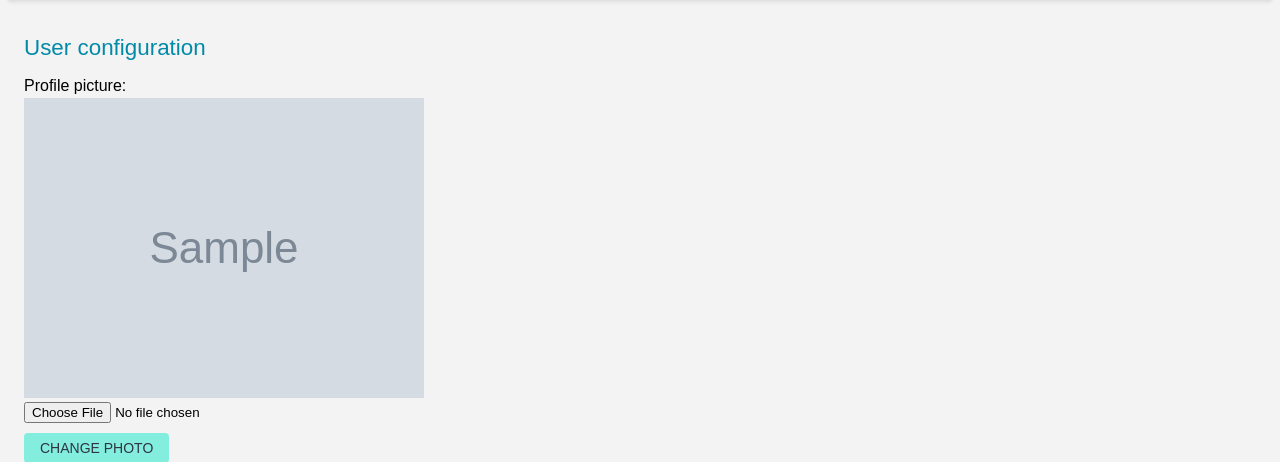
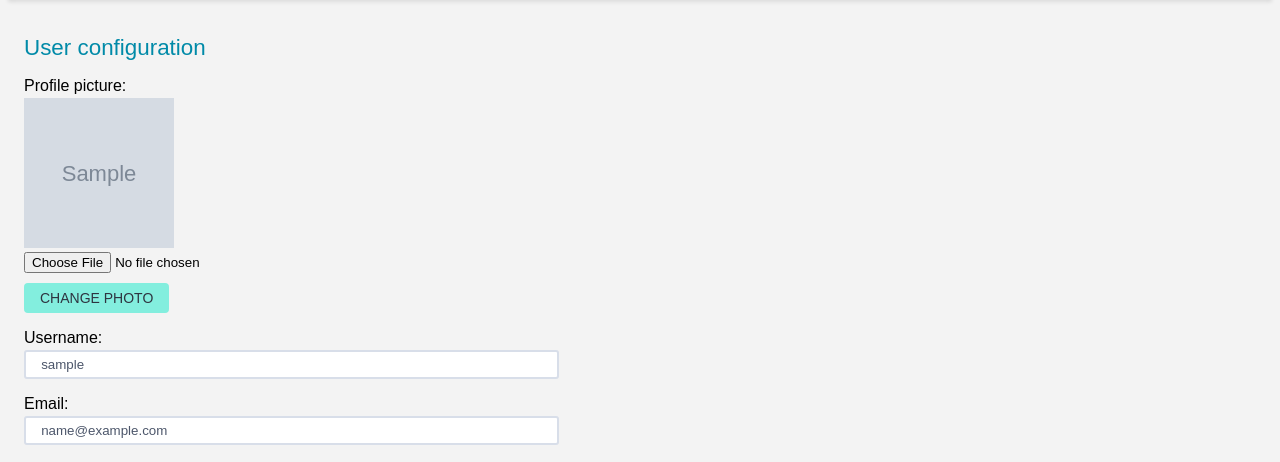
Before and after one commit to ASWPROJECT/BackEnd, a Django app: page /change_picture_profile/ in a window 1280 px wide. Shown: the part 116-578 px from the top of the page. Run offline with Django 4.2, Linux system fonts and the light colour scheme; a user stored in the database is signed in; tables that the repository leaves empty hold one stand-in row (values such as "Sample post"); grey boxes marked "Sample" are stand-in pictures.

Commit message:
Millorar qualitat codi

```diff
--- a/users/templates/user_configuration.html
+++ b/users/templates/user_configuration.html
@@ -55,8 +55,8 @@
         }
 
         .profile-pic {
-          width: 100px;
-          height: 100px;
+          width: 150px;
+          height: 150px;
           object-fit: cover;
         }
       </style>
@@ -82,7 +82,7 @@
         {% csrf_token %}
         <fieldset>
           <label for="image">Profile picture:</label>
-          <img src="{{profile.image_url}}"><br>
+          <img class="profile-pic" src="{{profile.image_url}}"><br>
           <input type="file" name="image" value="{{profile.image.url}}">
           <button type="submit" class="btn-small change-photo-btn">Change photo</button>
         </fieldset>
--- a/users/views.py
+++ b/users/views.py
@@ -13,10 +13,8 @@ from django.contrib.auth.decorators import login_required
 # Create your views here.
 def register_view(request):
     if request.user.is_authenticated:
-        print("REGISTER 2")
         return redirect('allIssues')
     else:
-        print("REGISTER")
         form = CreateUserForm()
         if request.method == 'POST':
             form = CreateUserForm(request.POST)
@@ -31,10 +29,8 @@ def register_view(request):
 
 def login_view(request):
     if request.user.is_authenticated:
-        print("la tenc petita")
         return redirect('allIssues')
     else:
-        print("LOGIN")
         if request.method == 'POST':
             username = request.POST.get('username')
             password = request.POST.get('password')
@@ -82,14 +78,10 @@ def change_picture_profile_view(request):
 
     if request.method == 'POST':
         profile_picture = request.FILES.get('image')
-        print(profile_picture)
         if profile_picture:
-            # Guardar la imagen en el modelo Profile
             profile.image_url = profile.image.url.split('?')[0]
             profile.image = profile_picture
             profile.save()
-            print(profile.image)
-            print(profile.image.url)
 
     context = {
         'profile': profile
```
